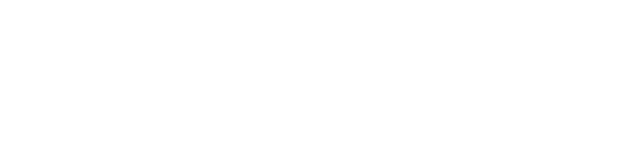
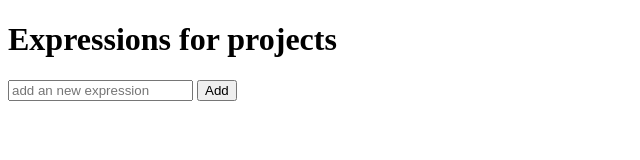
Before and after one commit to APP-iOS5th/todolist_hkcho, a plain HTML site: page apr17Index.html in a window 1280 px wide. Shown: the whole page, without its empty margins (0-640 px from the left). Drawn offline with Linux system fonts and the light colour scheme.

Commit message:
Style: input button

```diff
--- a/apr17Index.html
+++ b/apr17Index.html
@@ -5,4 +5,9 @@
         <meta name = "viewport" content="width = device-width", initial-scale = 1.0>
         <title>Web Expressions</title>
     </head>
+    <body>
+        <h1>Expressions for projects</h1>
+        <input type="text" class="form-control" id="inputExpression" placeholder="add an new expression">
+        <button class="btn btn-primary" id="addExpression">Add</button>
+    </body>
 </html>
```
